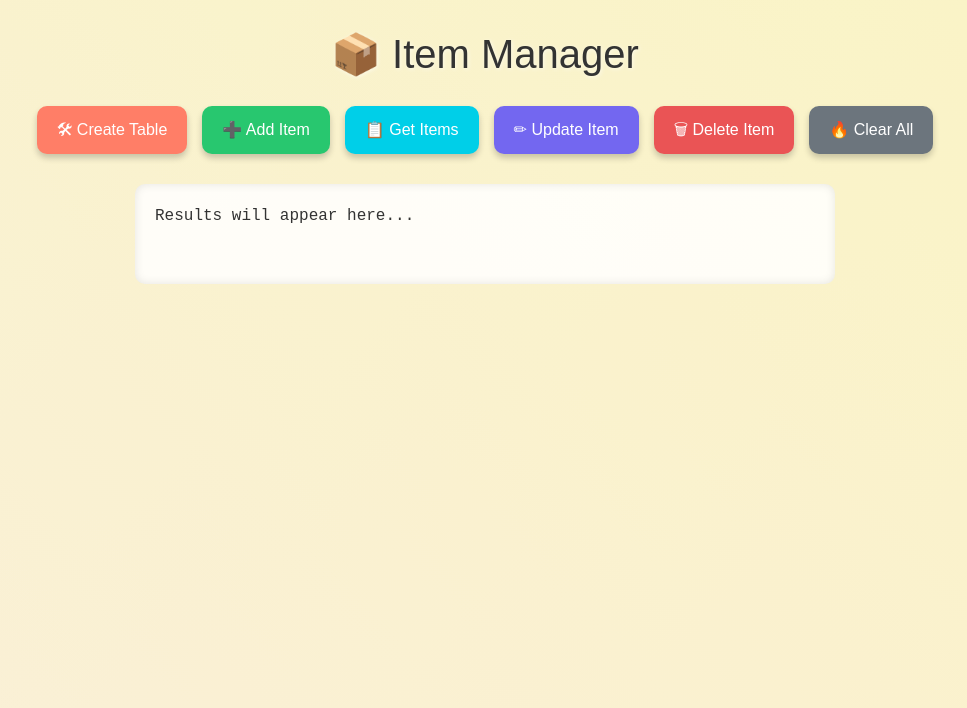
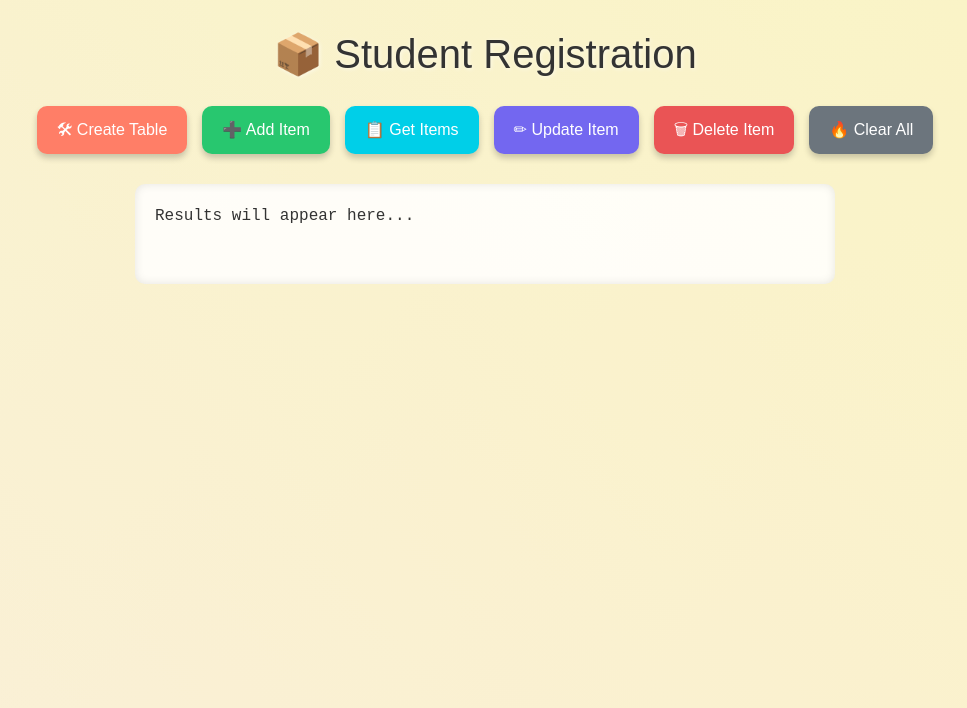
Before and after one commit to ashubambal/crud-app, a website: page public/index.html in a window 1280 px wide. Shown: the whole page, without its empty margins (155-1122 px from the left). Drawn offline with nearby package versions, Linux system fonts and the light colour scheme; some packages are replaced by stand-ins of ours; a script that the page names is missing.

Commit message:
updatede

```diff
--- a/public/index.html
+++ b/public/index.html
@@ -14,7 +14,7 @@
   <link rel="stylesheet" href="style.css"/>
 </head>
 <body>
-  <h1>📦 Item Manager</h1>
+  <h1>📦 Student Registration </h1>
 
   <div class="btn-container">
     <button class="btn-create" onclick="createTable()">🛠 Create Table</button>
```
